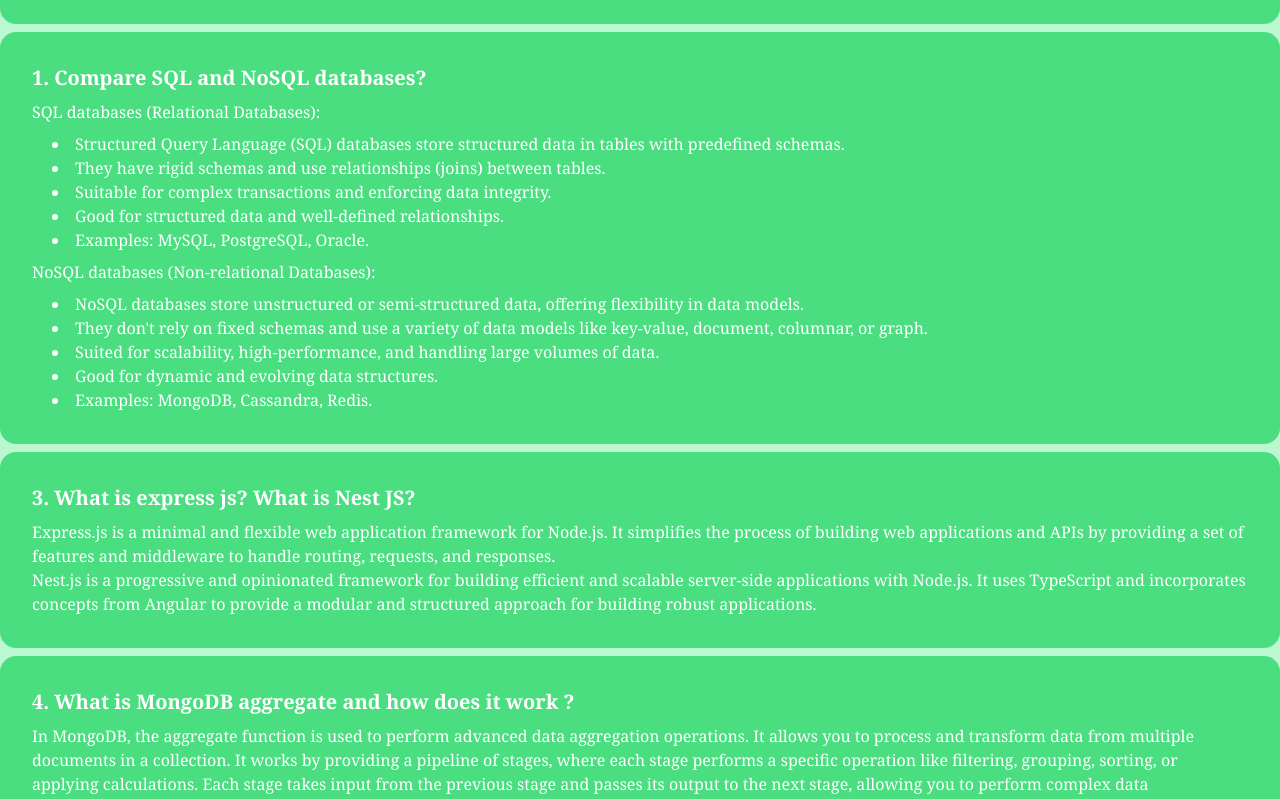
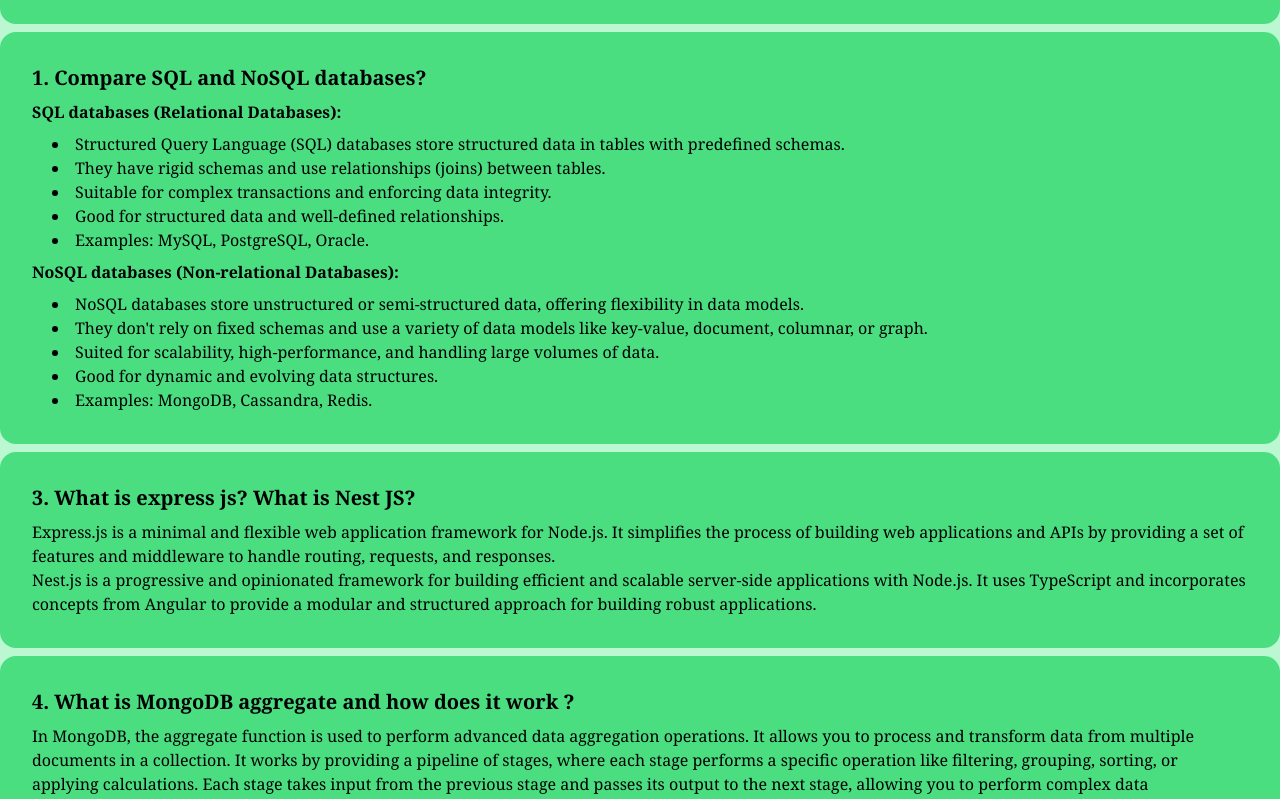
Before and after one commit to REFATBHUYAN/Jungle-Junction, a React (Vite) app: page /blog in a window 1280 px wide. Shown: the part 580-1379 px from the top of the page. Built offline with nearby package versions, Linux system fonts and the light colour scheme; no server answers.

Commit message:
register page style changes

```diff
--- a/src/pages/blog/Blog.jsx
+++ b/src/pages/blog/Blog.jsx
@@ -36,11 +36,11 @@ const Blog = () => {
           </div>
           <div className="card w-full bg-green-400 text-primary-content text-black">
             <div className="card-body">
-              <h2 className="card-title">
+              <h2 className="card-title text-black">
                 1. Compare SQL and NoSQL databases?
               </h2>
-              <p >SQL databases (Relational Databases):</p>
-              <ul className="list-inside list-disc pl-5">
+              <p className="font-semibold text-black">SQL databases (Relational Databases):</p>
+              <ul className="list-inside list-disc pl-5 text-black">
                 <li>
                   Structured Query Language (SQL) databases store structured
                   data in tables with predefined schemas.
@@ -58,8 +58,8 @@ const Blog = () => {
                 </li>
                 <li>Examples: MySQL, PostgreSQL, Oracle.</li>
               </ul>
-              <p>NoSQL databases (Non-relational Databases):</p>
-              <ul className="list-inside list-disc pl-5">
+              <p className="font-semibold text-black">NoSQL databases (Non-relational Databases):</p>
+              <ul className="list-inside list-disc pl-5 text-black">
                 <li>
                   NoSQL databases store unstructured or semi-structured data,
                   offering flexibility in data models.
@@ -79,10 +79,10 @@ const Blog = () => {
           </div>
           <div className="card w-full bg-green-400 text-primary-content text-black">
             <div className="card-body">
-              <h2 className="card-title">
+              <h2 className="card-title text-black">
                 3. What is express js? What is Nest JS?
               </h2>
-              <p>
+              <p className=" text-black">
                 Express.js is a minimal and flexible web application framework
                 for Node.js. It simplifies the process of building web
                 applications and APIs by providing a set of features and
@@ -97,10 +97,10 @@ const Blog = () => {
           </div>
           <div className="card w-full bg-green-400 text-primary-content text-black">
             <div className="card-body">
-              <h2 className="card-title">
+              <h2 className="card-title text-black">
                 4. What is MongoDB aggregate and how does it work ?
               </h2>
-              <p>
+              <p className=" text-black">
                 In MongoDB, the aggregate function is used to perform advanced
                 data aggregation operations. It allows you to process and
                 transform data from multiple documents in a collection. It works
--- a/src/pages/login/Login.jsx
+++ b/src/pages/login/Login.jsx
@@ -3,11 +3,11 @@ import { FaGoogle } from "react-icons/fa";
 import { Link, useLocation, useNavigate } from "react-router-dom";
 import { AuthContext } from "../../provider/AuthProvider";
 import Lottie from "lottie-react";
-import lottiFile from '/public/63787-secure-login.json';
+import lottiFile from "/public/63787-secure-login.json";
 import useTitle from "../../hook/useTitle";
 
 const Login = () => {
-  useTitle('Login');
+  useTitle("Login");
   const [error, setError] = useState("");
   const { googleSingIn, githubSingIn, loginUser } = useContext(AuthContext);
   const navigate = useNavigate();
@@ -46,6 +46,7 @@ const Login = () => {
   };
 
   return (
+    <section className="">
       <div>
         <div className="hero min-h-screen bg-base-200">
           <div className="hero-content w-3/4 flex-col lg:flex-row">
@@ -108,6 +109,7 @@ const Login = () => {
           </div>
         </div>
       </div>
+    </section>
   );
 };
 
--- a/src/pages/register/Register.jsx
+++ b/src/pages/register/Register.jsx
@@ -40,14 +40,14 @@ const Register = () => {
       .catch((error) => setError(error.message));
   };
   return (
-    <>
-      <div>
-        <div className="hero min-h-screen bg-base-200">
+    <section className="bg-green-200 max-w-full mx-auto">
+      <div className="max-w-7xl mx-auto">
+        <div className="hero min-h-screen bg-green-200">
           <div className="hero-content w-3/4 flex-col lg:flex-row">
-            <div className="text-center h-3/4 w-full lg:text-left">
-              <Lottie className="bg-blue-200" animationData={lottiFile} loop={true} />;
+            <div className="text-center h-3/4 w-full lg:text-left ">
+              <Lottie className="rounded-xl" animationData={lottiFile} loop={true} />
             </div>
-            <div className="card flex-shrink-0 w-1/2 max-w-sm shadow-2xl bg-base-100">
+            <div className="card flex-shrink-0 w-1/2 max-w-sm shadow-2xl bg-green-300">
               <div className="card-body w-full">
                 <h1 className="text-5xl font-bold text-center mb-6">
                   Register
@@ -99,7 +99,7 @@ const Register = () => {
                   </div>
                   <div className="form-control mt-6">
                     <input
-                      className="btn btn-primary"
+                      className="btn-custom"
                       type="submit"
                       value="Register"
                     />
@@ -118,7 +118,7 @@ const Register = () => {
           </div>
         </div>
       </div>
-    </>
+    </section>
   );
 };
 
```
Lines whose indentation alone changed are shown as unchanged.
